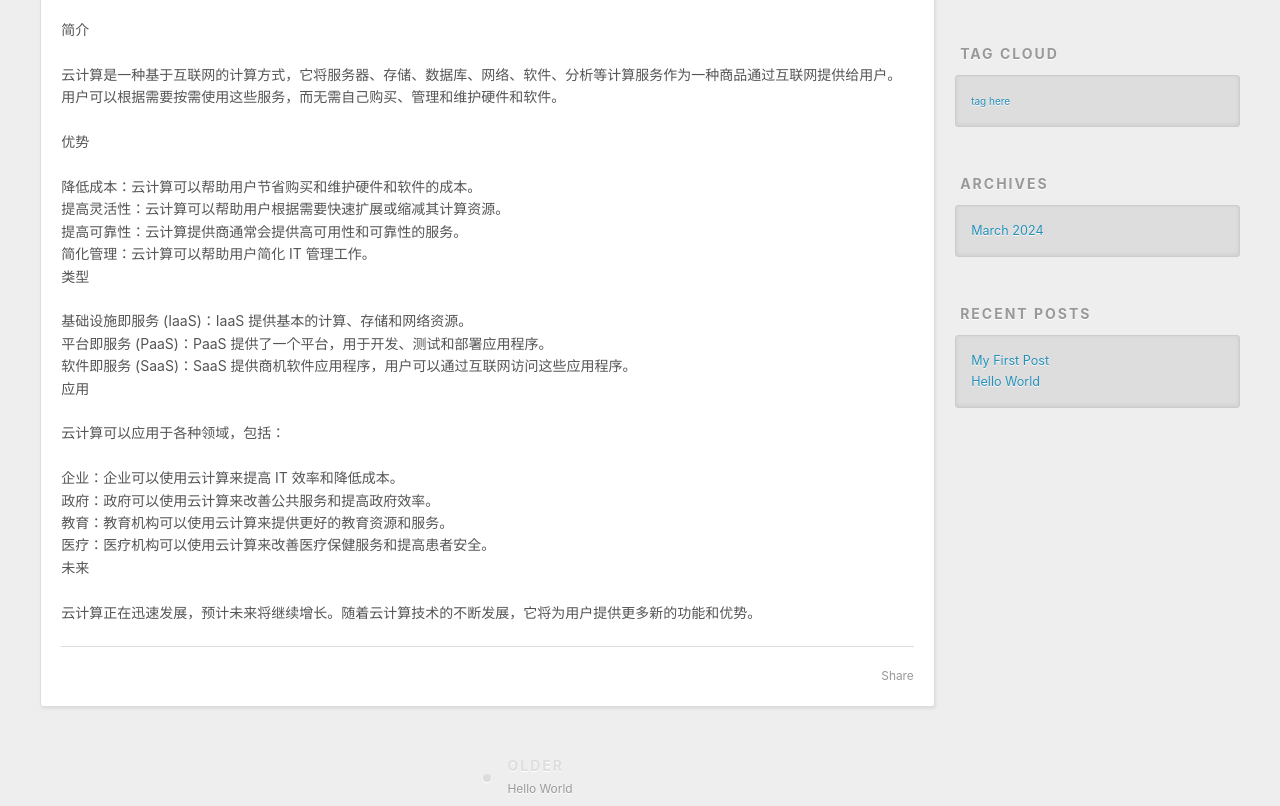
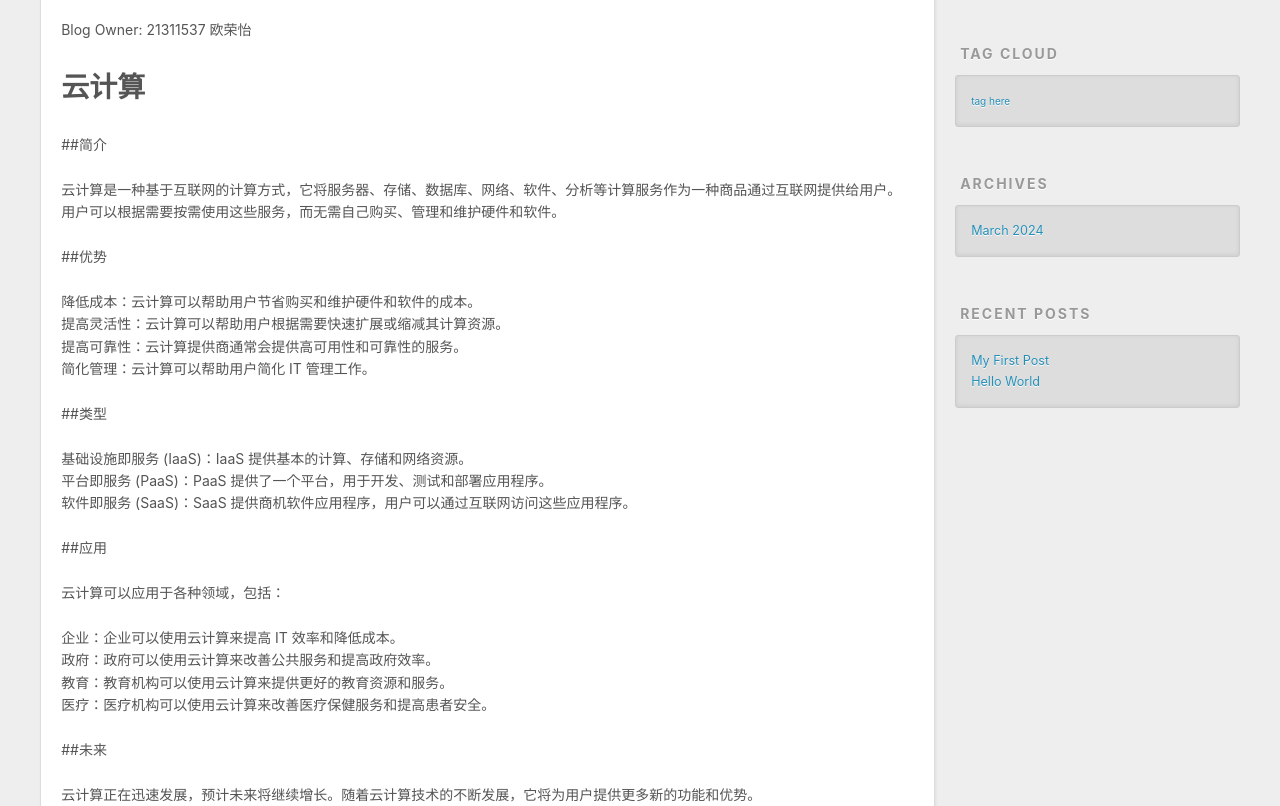
Before and after one commit to Roreyou/Roreyou.github.io, a plain HTML site: page 2024/03/20/my-firdt-post1/index.html in a window 1280 px wide. Shown: the part 434-1240 px from the top of the page. Drawn offline with Linux system fonts and the light colour scheme.

Commit message:
Site updated: 2024-03-20 22:33:48

```diff
--- a/2024/03/20/my-firdt-post1/index.html
+++ b/2024/03/20/my-firdt-post1/index.html
@@ -6,15 +6,15 @@
 
   <title>My First Post | Hexo</title>
   <meta name="viewport" content="width=device-width, initial-scale=1, shrink-to-fit=no">
-  <meta name="description" content="简介 云计算是一种基于互联网的计算方式，它将服务器、存储、数据库、网络、软件、分析等计算服务作为一种商品通过互联网提供给用户。用户可以根据需要按需使用这些服务，而无需自己购买、管理和维护硬件和软件。 优势 降低成本：云计算可以帮助用户节省购买和维护硬件和软件的成本。提高灵活性：云计算可以帮助用户根据需要快速扩展或缩减其计算资源。提高可靠性：云计算提供商通常会提供高可用性和可靠性的服务。简化管理：云">
+  <meta name="description" content="Blog Owner: 21311537 欧荣怡 云计算##简介 云计算是一种基于互联网的计算方式，它将服务器、存储、数据库、网络、软件、分析等计算服务作为一种商品通过互联网提供给用户。用户可以根据需要按需使用这些服务，而无需自己购买、管理和维护硬件和软件。 ##优势 降低成本：云计算可以帮助用户节省购买和维护硬件和软件的成本。提高灵活性：云计算可以帮助用户根据需要快速扩展或缩减其计算资源。提高可">
 <meta property="og:type" content="article">
 <meta property="og:title" content="My First Post">
 <meta property="og:url" content="http://example.com/2024/03/20/my-firdt-post1/index.html">
 <meta property="og:site_name" content="Hexo">
-<meta property="og:description" content="简介 云计算是一种基于互联网的计算方式，它将服务器、存储、数据库、网络、软件、分析等计算服务作为一种商品通过互联网提供给用户。用户可以根据需要按需使用这些服务，而无需自己购买、管理和维护硬件和软件。 优势 降低成本：云计算可以帮助用户节省购买和维护硬件和软件的成本。提高灵活性：云计算可以帮助用户根据需要快速扩展或缩减其计算资源。提高可靠性：云计算提供商通常会提供高可用性和可靠性的服务。简化管理：云">
+<meta property="og:description" content="Blog Owner: 21311537 欧荣怡 云计算##简介 云计算是一种基于互联网的计算方式，它将服务器、存储、数据库、网络、软件、分析等计算服务作为一种商品通过互联网提供给用户。用户可以根据需要按需使用这些服务，而无需自己购买、管理和维护硬件和软件。 ##优势 降低成本：云计算可以帮助用户节省购买和维护硬件和软件的成本。提高灵活性：云计算可以帮助用户根据需要快速扩展或缩减其计算资源。提高可">
 <meta property="og:locale" content="en_US">
 <meta property="article:published_time" content="2024-03-20T12:47:35.000Z">
-<meta property="article:modified_time" content="2024-03-20T14:29:54.277Z">
+<meta property="article:modified_time" content="2024-03-20T14:33:38.559Z">
 <meta property="article:author" content="John Doe">
 <meta name="twitter:card" content="summary">
 
@@ -93,13 +93,17 @@
 
     <div class="e-content article-entry" itemprop="articleBody">
 
-        <p>简介</p>
+        <p>Blog Owner: 21311537 欧荣怡</p>
+<h1 id="云计算"><a href="#云计算" class="headerlink" title="云计算"></a>云计算</h1><p>##简介</p>
 <p>云计算是一种基于互联网的计算方式，它将服务器、存储、数据库、网络、软件、分析等计算服务作为一种商品通过互联网提供给用户。用户可以根据需要按需使用这些服务，而无需自己购买、管理和维护硬件和软件。</p>
-<p>优势</p>
-<p>降低成本：云计算可以帮助用户节省购买和维护硬件和软件的成本。<br>提高灵活性：云计算可以帮助用户根据需要快速扩展或缩减其计算资源。<br>提高可靠性：云计算提供商通常会提供高可用性和可靠性的服务。<br>简化管理：云计算可以帮助用户简化 IT 管理工作。<br>类型</p>
-<p>基础设施即服务 (IaaS)：IaaS 提供基本的计算、存储和网络资源。<br>平台即服务 (PaaS)：PaaS 提供了一个平台，用于开发、测试和部署应用程序。<br>软件即服务 (SaaS)：SaaS 提供商机软件应用程序，用户可以通过互联网访问这些应用程序。<br>应用</p>
+<p>##优势</p>
+<p>降低成本：云计算可以帮助用户节省购买和维护硬件和软件的成本。<br>提高灵活性：云计算可以帮助用户根据需要快速扩展或缩减其计算资源。<br>提高可靠性：云计算提供商通常会提供高可用性和可靠性的服务。<br>简化管理：云计算可以帮助用户简化 IT 管理工作。</p>
+<p>##类型</p>
+<p>基础设施即服务 (IaaS)：IaaS 提供基本的计算、存储和网络资源。<br>平台即服务 (PaaS)：PaaS 提供了一个平台，用于开发、测试和部署应用程序。<br>软件即服务 (SaaS)：SaaS 提供商机软件应用程序，用户可以通过互联网访问这些应用程序。</p>
+<p>##应用</p>
 <p>云计算可以应用于各种领域，包括：</p>
-<p>企业：企业可以使用云计算来提高 IT 效率和降低成本。<br>政府：政府可以使用云计算来改善公共服务和提高政府效率。<br>教育：教育机构可以使用云计算来提供更好的教育资源和服务。<br>医疗：医疗机构可以使用云计算来改善医疗保健服务和提高患者安全。<br>未来</p>
+<p>企业：企业可以使用云计算来提高 IT 效率和降低成本。<br>政府：政府可以使用云计算来改善公共服务和提高政府效率。<br>教育：教育机构可以使用云计算来提供更好的教育资源和服务。<br>医疗：医疗机构可以使用云计算来改善医疗保健服务和提高患者安全。</p>
+<p>##未来</p>
 <p>云计算正在迅速发展，预计未来将继续增长。随着云计算技术的不断发展，它将为用户提供更多新的功能和优势。</p>
 
 
```
Also changed, not shown: index.html (+9 -5 lines).
